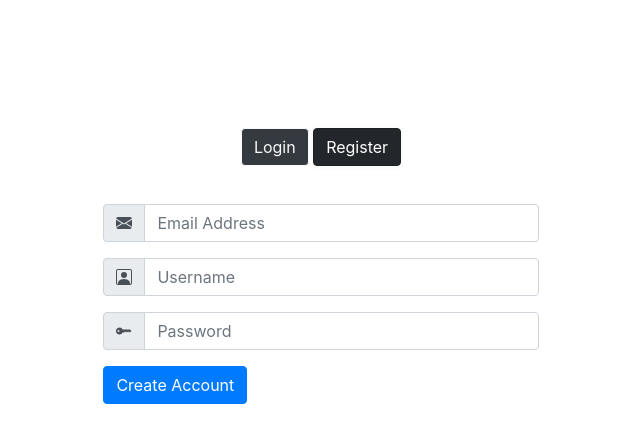
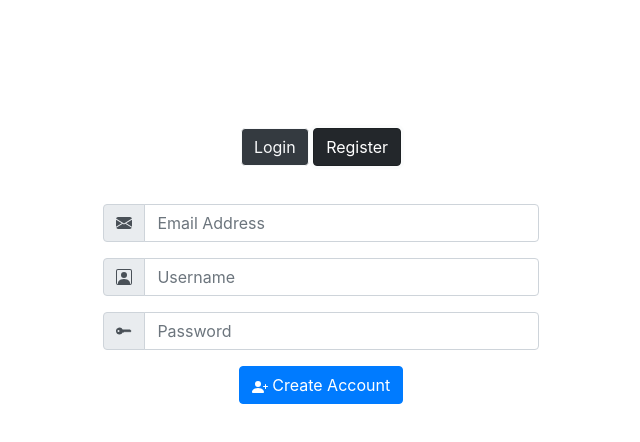
Before and after one commit to svalenzuela1/DevelopIntelligence-P1, a plain HTML site: page index.html in a window 1280 px wide. Both pictures are taken after a click on the button "Register". Shown: the whole page, without its empty margins (319-959 px from the left). Drawn offline with nearby package versions, Linux system fonts and the light colour scheme.

Commit message:
centered buttons on form

```diff
--- a/index.html
+++ b/index.html
@@ -90,6 +90,7 @@
 
               <input type="password" placeholder="Password" class="form-control" id="createPW">
             </div>
+            <div class="text-center">
 
             <button type="submit" class="btn btn-primary" v-on:click="handleLogin">
               <svg xmlns="http://www.w3.org/2000/svg" width="16" height="20" fill="currentColor" class="bi bi-door-open-fill" viewBox="0 0 16 16">
@@ -97,6 +98,7 @@
               </svg>
               Log in
             </button>
+            </div>
           </form>
         </div>
         <!-- LOGIN -->
@@ -152,7 +154,15 @@
             <!-- <div class="form-group form-check">
               <input type="checkbox" class="form-check-input" id="exampleCheck1">
             </div> -->
-            <button type="submit" class="btn btn-primary" v-on:click="handleLogin">Create Account</button>
+            <div class="text-center">
+            <button type="submit" class="btn btn-primary" v-on:click="handleLogin">
+              <svg xmlns="http://www.w3.org/2000/svg" width="16" height="16" fill="currentColor" class="bi bi-person-plus-fill" viewBox="0 0 16 16">
+                <path d="M1 14s-1 0-1-1 1-4 6-4 6 3 6 4-1 1-1 1H1zm5-6a3 3 0 1 0 0-6 3 3 0 0 0 0 6z"/>
+                <path fill-rule="evenodd" d="M13.5 5a.5.5 0 0 1 .5.5V7h1.5a.5.5 0 0 1 0 1H14v1.5a.5.5 0 0 1-1 0V8h-1.5a.5.5 0 0 1 0-1H13V5.5a.5.5 0 0 1 .5-.5z"/>
+              </svg>
+              Create Account
+            </button>
+          </div>
           </form>
 
         </div>
```
